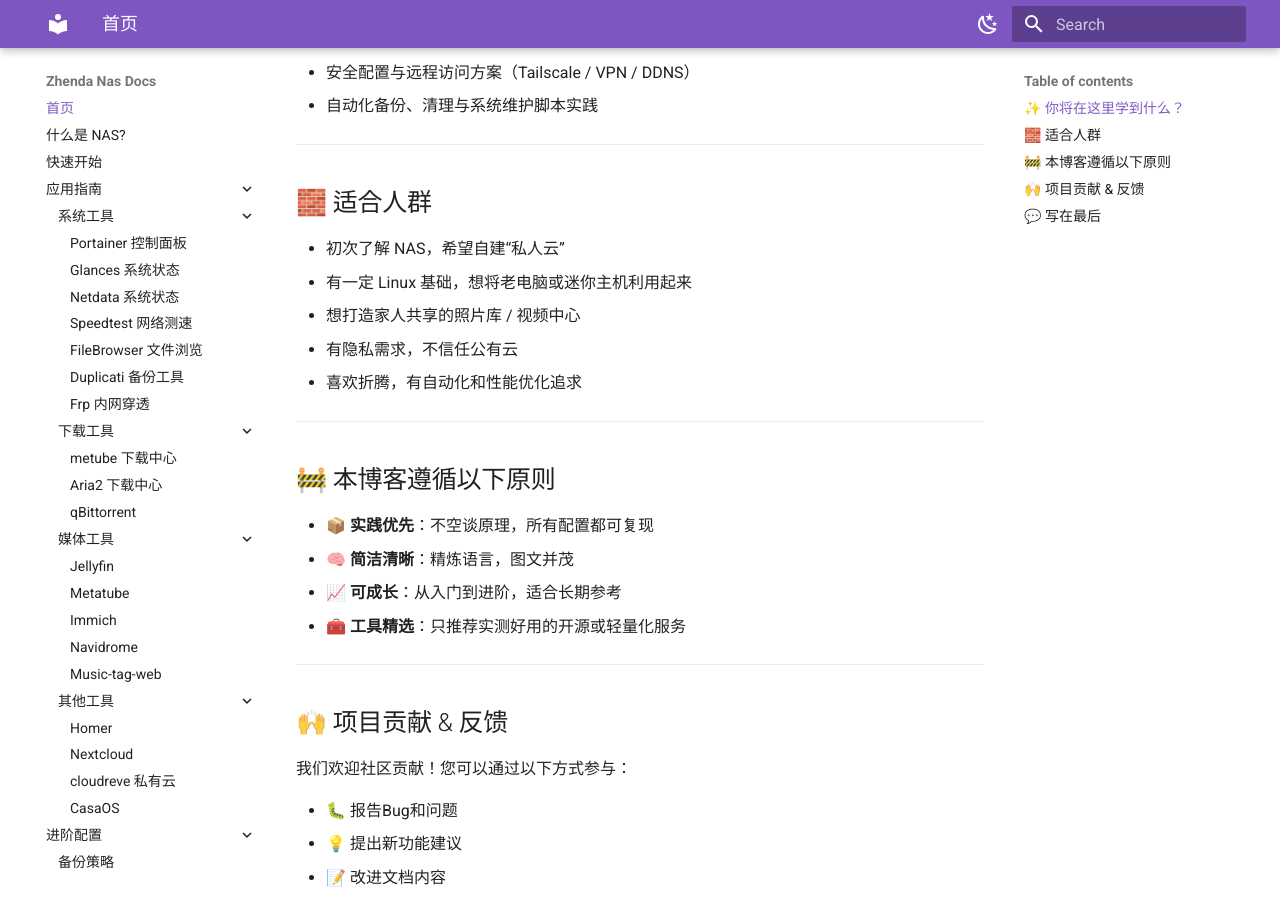
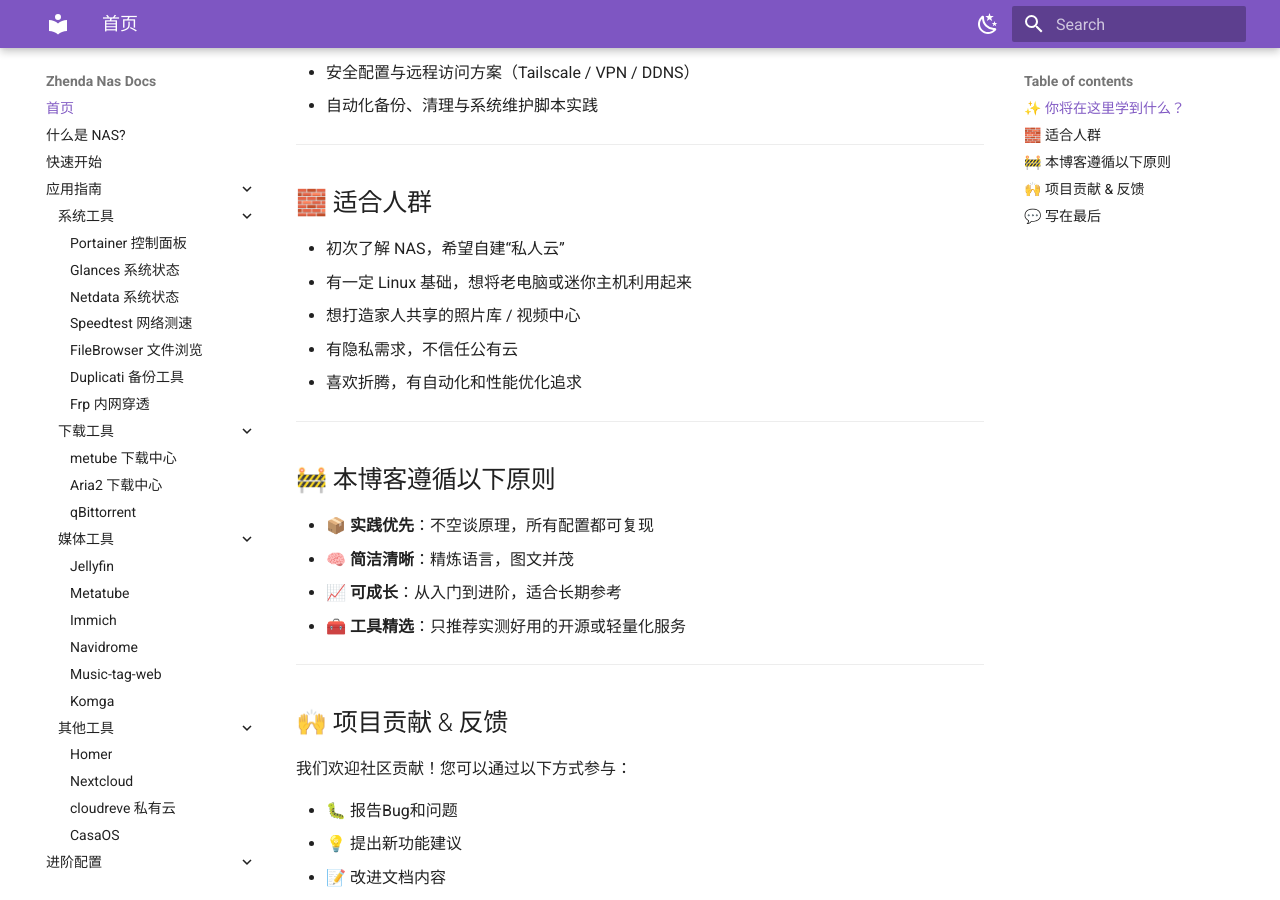
Before and after one commit to zhenda-hub/my-docker-files, an MkDocs documentation site: the page built from docs/index.md, in a window 1280 px wide and 900 px high, scrolled down 464 px. Built offline with MkDocs 1.6.1 and Material for MkDocs 9.7.7, drawn with Linux system fonts in a browser that asks for light colours.

Commit message:
add: komga

```diff
--- a/mkdocs.yml
+++ b/mkdocs.yml
@@ -39,6 +39,7 @@ nav:
       - Immich: applications/media/immich.md
       - Navidrome: applications/media/navidrome.md
       - Music-tag-web: applications/media/music-tag-web.md
+      - Komga: applications/media/komga.md
     # - 生产力工具:
     #   - GitLab: applications/productivity/gitlab.md
     #   - Gitea: applications/productivity/gitea.md
```
Also changed, not shown: docs/applications/media/komga.md (added), 1 other file.
